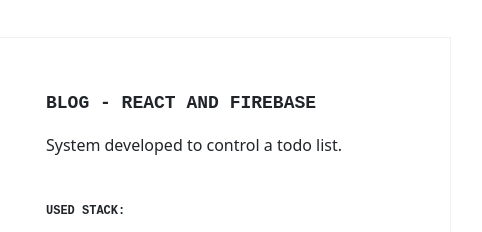
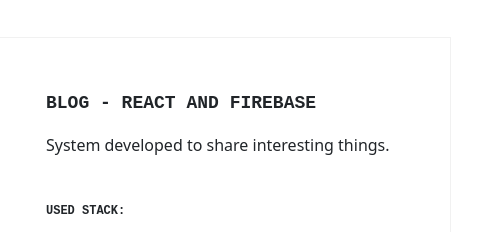
Before and after one commit to luizsett7/portfolio, a website: page index.html in a window 1280 px wide. Shown: the part 2341-2573 px from the top of the page, 759-1241 px from the left. Drawn offline with nearby package versions, Linux system fonts and the light colour scheme.

Commit message:
blog description changed

```diff
--- a/index.html
+++ b/index.html
@@ -179,7 +179,7 @@
             <div class="col-md-6 col-lg-7 project-card__info">
               <h3 class="project-card__title">Blog - React and Firebase</h3>
               <p class="project-card__description">
-                System developed to control a todo list.
+                System developed to share interesting things.
               </p>
               <p class="project-card__stack">Used stack:</p>
               <ul class="tags">
```
